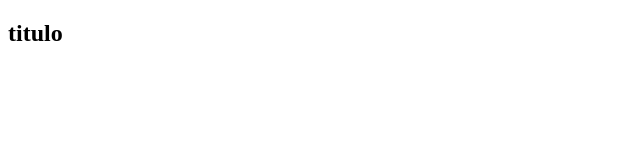
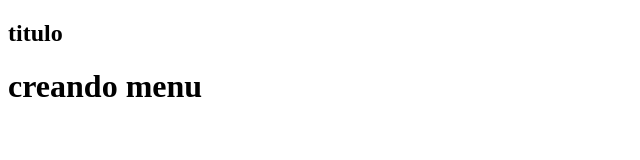
Before and after one commit to AlbeiroMuriel/ramas, a plain HTML site: page index.html in a window 1280 px wide. Shown: the whole page, without its empty margins (0-640 px from the left). Drawn offline with Linux system fonts and the light colour scheme.

Commit message:
menu con h1

```diff
--- a/index.html
+++ b/index.html
@@ -8,5 +8,9 @@
 </head>
 <body>
     <nav> <h1>titulo</h1> </nav>
+    <main>
+        <h1>creando menu</h1>
+
+    </main>
 </body>
 </html>
```
